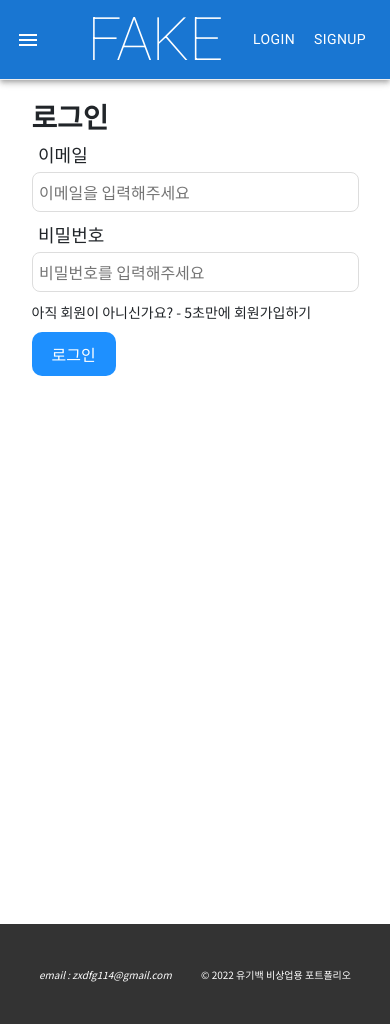
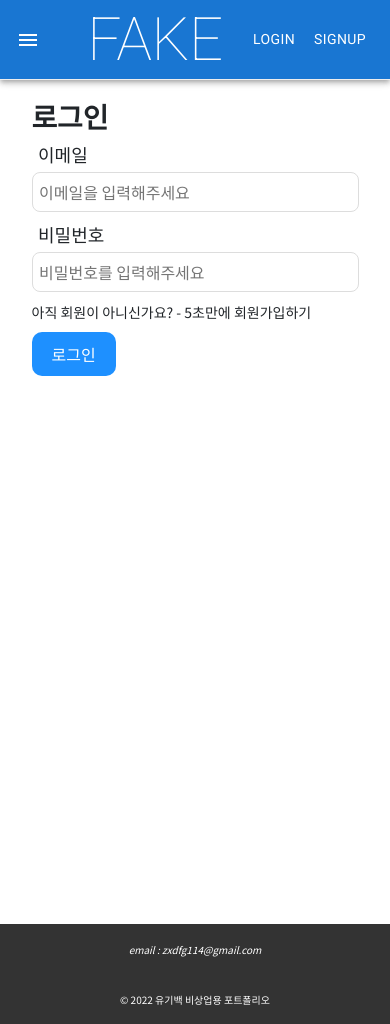
Before and after one commit to zxdfg114/Carrot, a React (Create React App) app: page /#/signin in a window 390 px wide. Built offline with nearby package versions, Linux system fonts and the light colour scheme; no server answers; the database is empty.

Commit message:
푸터부분 반응형 디자인 추가 수정

```diff
--- a/src/css/_Footer.scss
+++ b/src/css/_Footer.scss
@@ -20,6 +20,11 @@ footer {
 }
 
 @media screen and (max-width: 780px) {
+  footer {
+    flex-direction: column;
+    justify-content: space-around;
+  }
+
   footer * {
     font-size: 10px;
   }
--- a/src/css/_form.scss
+++ b/src/css/_form.scss
@@ -1,5 +1,6 @@
 .container,
 .chat {
+  margin-top: 20%;
   width: 90%;
   margin: 20px auto;
 
--- a/src/css/style.css
+++ b/src/css/style.css
@@ -285,6 +285,10 @@ footer small {
 }
 
 @media screen and (max-width: 780px) {
+  footer {
+    flex-direction: column;
+    justify-content: space-around;
+  }
   footer * {
     font-size: 10px;
   }
@@ -420,6 +424,7 @@ footer small {
 }
 .container,
 .chat {
+  margin-top: 20%;
   width: 90%;
   margin: 20px auto;
 }
--- a/src/routes/Detail.jsx
+++ b/src/routes/Detail.jsx
@@ -93,7 +93,8 @@ const Detail = (props) => {
           ) : null}
           {!props.loggedIn && (
             <Button
-              variant="primary"
+              variant="contained"
+              color="success"
               style={{ color: `#fff` }}
               onClick={() => {
                 navigate("/signin");
```
Also changed, not shown: src/css/style.min.css, 2 other files (tests, documents, lock files or other folders).
